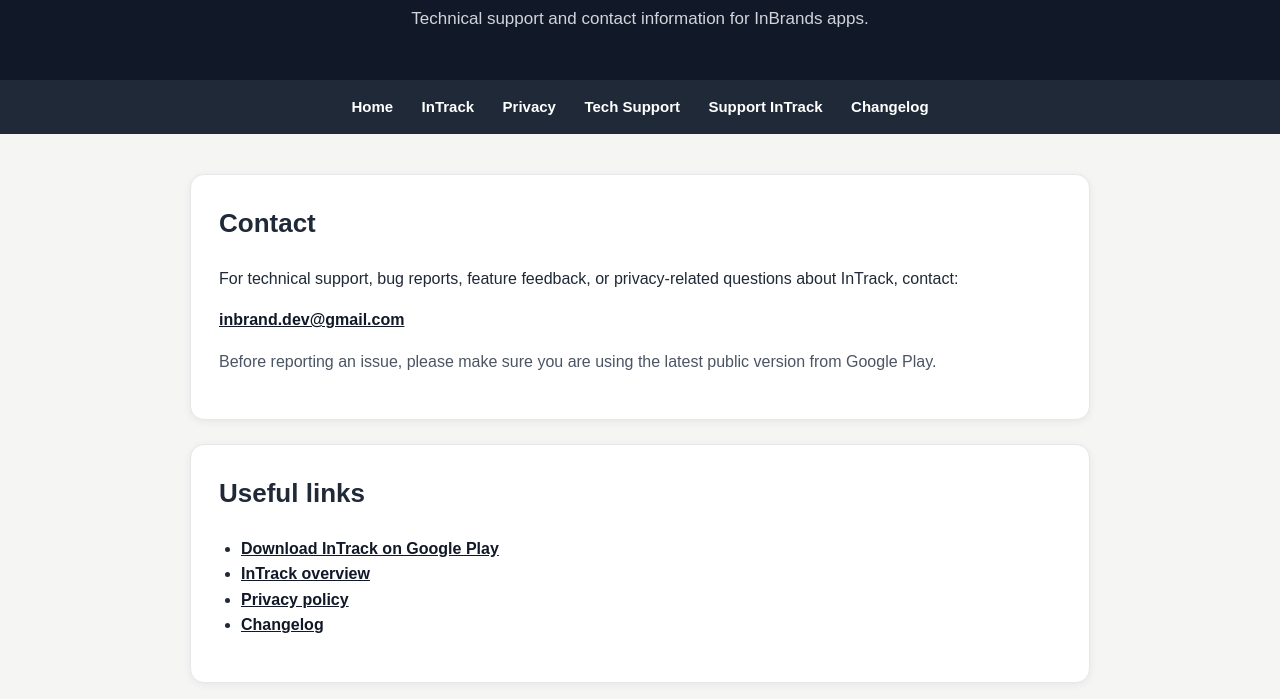
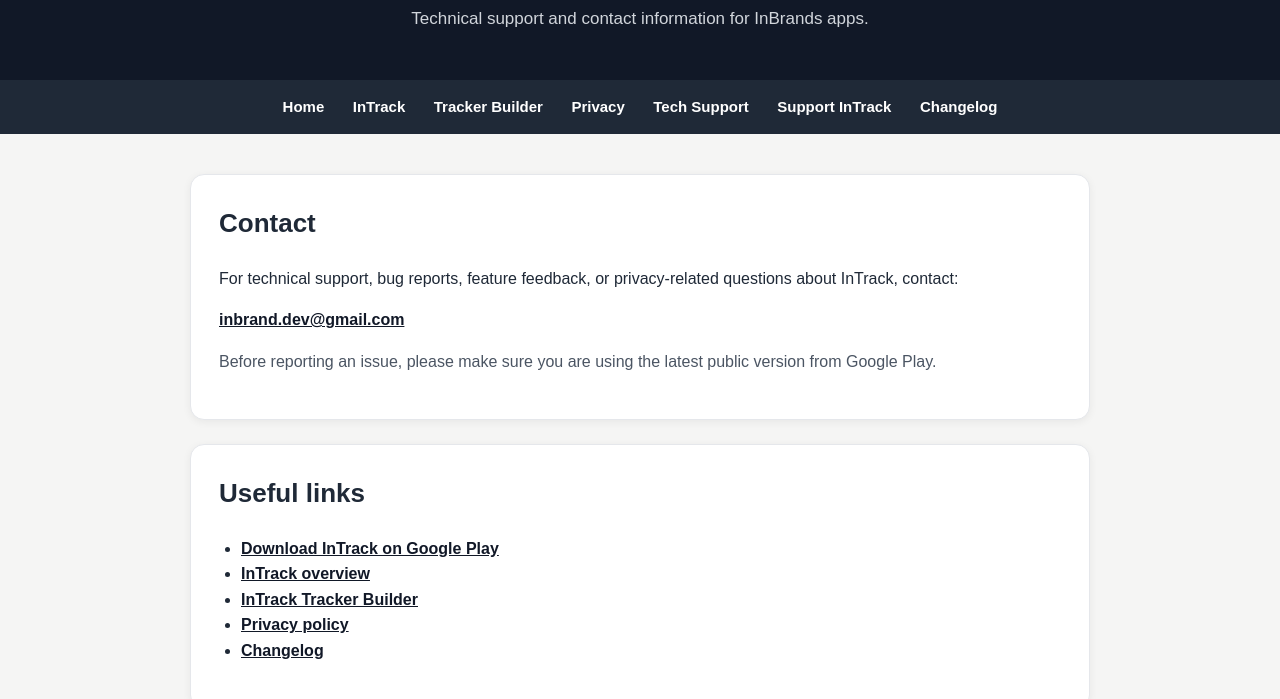
Before and after one commit to inbrand-dev/inbrands-site, a plain HTML site: page support.html in a window 1280 px wide. Shown: the part 112-811 px from the top of the page. Drawn offline with Linux system fonts and the light colour scheme.

Commit message:
Add tracker builder link to support page

```diff
--- a/support.html
+++ b/support.html
@@ -123,6 +123,7 @@
   <nav>
     <a href="index.html">Home</a>
     <a href="intrack-android-habit-tracker.html">InTrack</a>
+    <a href="tracker-builder/">Tracker Builder</a>
     <a href="intrack-privacy-policy.html">Privacy</a>
     <a href="support.html">Tech Support</a>
     <a href="support-intrack.html">Support InTrack</a>
@@ -148,6 +149,7 @@
       <ul>
         <li><a href="https://play.google.com/store/apps/details?id=com.inbrands.intrack">Download InTrack on Google Play</a></li>
         <li><a href="intrack-android-habit-tracker.html">InTrack overview</a></li>
+        <li><a href="tracker-builder/">InTrack Tracker Builder</a></li>
         <li><a href="intrack-privacy-policy.html">Privacy policy</a></li>
         <li><a href="changelog.html">Changelog</a></li>
       </ul>
```
